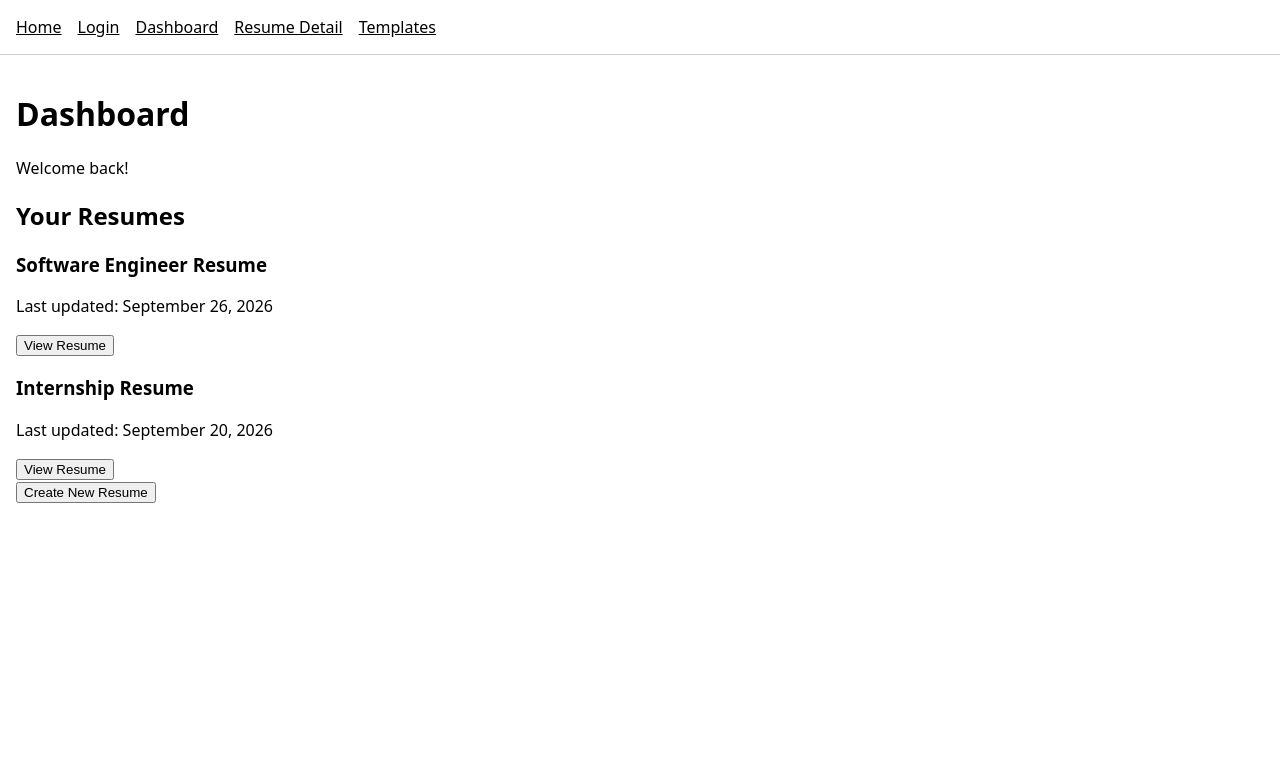
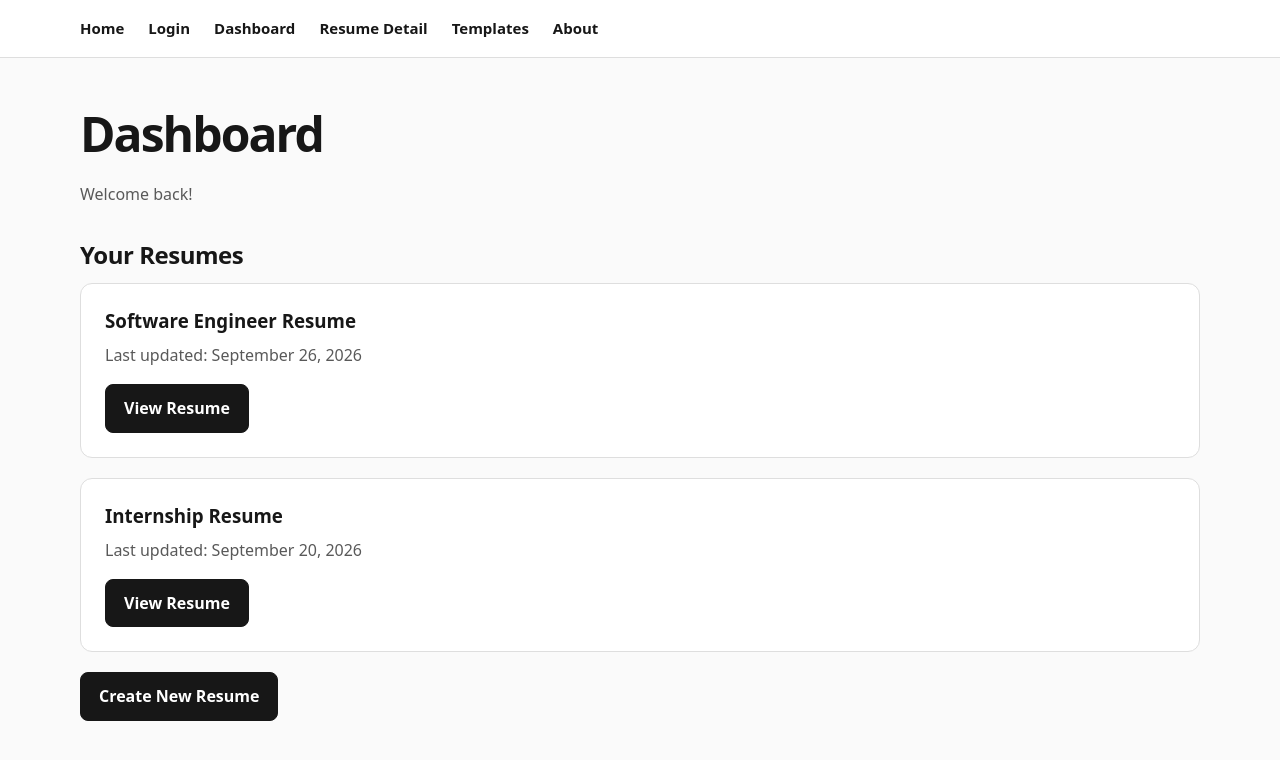
Before and after one commit to khushijmverma-beep/Rezz, a Next.js app: page /dashboard in a window 1280 px wide. Shown: the top 760 px of the page. Built offline with nearby package versions, Linux system fonts and the light colour scheme.

Commit message:
Week 2 about page creation - Vedant

```diff
--- a/app/dashboard/page.tsx
+++ b/app/(main)/dashboard/page.tsx
@@ -8,25 +8,19 @@ export default function DashboardPage() {
 
       <h2>Your Resumes</h2>
 
-      <div>
+      <div className="surface-card resume-summary">
         <h3>Software Engineer Resume</h3>
         <p>Last updated: September 26, 2026</p>
-        <Link href="/resume/demo">
-        <button>View Resume</button>
-        </Link>
+        <Link className="button-link" href="/resume/demo">View Resume</Link>
       </div>
 
-      <div>
+      <div className="surface-card resume-summary">
         <h3>Internship Resume</h3>
         <p>Last updated: September 20, 2026</p>
-        <Link href="/resume/demo">
-        <button>View Resume</button>
-        </Link>
+        <Link className="button-link" href="/resume/demo">View Resume</Link>
       </div>
 
-      <Link href="/templates">
-      <button>Create New Resume</button>
-      </Link>
+      <Link className="button-link" href="/templates">Create New Resume</Link>
     </main>
   );
 }
--- /dev/null
+++ b/app/(main)/layout.tsx
@@ -0,0 +1,10 @@
+import Navbar from "@/components/Navbar";
+
+export default function MainLayout({ children }: { children: React.ReactNode }) {
+  return (
+    <>
+      <Navbar />
+      <div className="site-content">{children}</div>
+    </>
+  );
+}
--- a/app/page.tsx
+++ b/app/(main)/page.tsx
@@ -7,9 +7,7 @@ export default function Home() {
 
       <p>Create and manage your resumes in one place.</p>
 
-      <Link href="/templates">
-      <button>Get Started</button>
-         </Link>
+      <Link className="button-link" href="/templates">Get Started</Link>
 
 
       <h2>Build Your Resume</h2>
--- a/app/resume/[id]/page.tsx
+++ b/app/(main)/resume/[id]/page.tsx
@@ -20,9 +20,7 @@ export default function ResumeDetailPage() {
       <h3>Skills</h3>
       <p>Java, Python, C++, Git</p>
 
-      <Link href="/dashboard">
-      <button>Edit Resume</button>
-      </Link>
+      <Link className="button-link" href="/dashboard">Edit Resume</Link>
     </main>
   );
 }
--- a/app/globals.css
+++ b/app/globals.css
@@ -2,11 +2,73 @@
   box-sizing: border-box;
 }
 
+:root {
+  color-scheme: light;
+  --background: #fafafa;
+  --foreground: #171717;
+  --muted: #595959;
+  --border: #dedede;
+}
+
 body {
   margin: 0;
-  font-family: system-ui, sans-serif;
+  background: var(--background);
+  color: var(--foreground);
+  font-family: system-ui, -apple-system, BlinkMacSystemFont, "Segoe UI", sans-serif;
+  line-height: 1.65;
 }
 
-a {
-  color: inherit;
+a { color: inherit; }
+button, input, textarea, select { font: inherit; }
+:focus-visible { outline: 2px solid #171717; outline-offset: 4px; }
+
+.site-nav {
+  display: flex;
+  flex-wrap: wrap;
+  align-items: center;
+  gap: 0.5rem 1.5rem;
+  padding: 1rem max(1.25rem, calc((100% - 1120px) / 2));
+  border-bottom: 1px solid var(--border);
+  background: #fff;
 }
+.site-nav a { text-decoration: none; font-size: 0.9375rem; font-weight: 600; }
+.site-nav a:hover { text-decoration: underline; text-underline-offset: 0.3em; }
+.site-content { max-width: 1160px; margin: 0 auto; padding: 3rem 1.25rem 5rem; }
+.auth-content { min-height: 100dvh; padding: 1.5rem; }
+.site-content h1 { font-size: clamp(2rem, 5vw, 3rem); line-height: 1.15; letter-spacing: -0.04em; margin: 0 0 1.25rem; }
+.site-content h2 { font-size: 1.5rem; line-height: 1.3; letter-spacing: -0.02em; margin: 2rem 0 0.75rem; }
+.site-content h3 { line-height: 1.4; margin: 1.5rem 0 0.5rem; }
+.site-content p { color: var(--muted); margin: 0 0 1rem; }
+.button-link {
+  display: inline-flex;
+  align-items: center;
+  justify-content: center;
+  min-height: 44px;
+  padding: 0.625rem 1.125rem;
+  border: 1px solid var(--foreground);
+  border-radius: 0.5rem;
+  background: var(--foreground);
+  color: #fff;
+  font-weight: 600;
+  text-decoration: none;
+}
+.button-link:hover { background: #363636; }
+.surface-card { padding: 1.5rem; background: #fff; border: 1px solid var(--border); border-radius: 0.75rem; }
+.surface-card h2, .surface-card h3 { margin-top: 0; }
+.resume-summary { margin-bottom: 1.25rem; }
+.about-intro { max-width: 800px; padding: 1.5rem 0 3rem; }
+.site-content .eyebrow { font-size: 0.75rem; font-weight: 700; letter-spacing: 0.12em; }
+.about-intro h1 { font-size: clamp(2.5rem, 7vw, 4.5rem); }
+.about-lead { font-size: 1.125rem; max-width: 680px; }
+.about-intro .button-link { margin-top: 0.75rem; }
+.about-section { border-top: 1px solid var(--border); padding: 0.5rem 0 1.5rem; }
+.about-section p { max-width: 700px; }
+.about-grid { display: grid; grid-template-columns: repeat(3, minmax(0, 1fr)); gap: 1.25rem; }
+.about-grid h2 { font-size: 1.25rem; }
+.about-grid p:last-child { margin-bottom: 0; }
+
+@media (max-width: 700px) {
+  .site-content { padding-top: 2rem; }
+  .about-grid { grid-template-columns: 1fr; }
+  .about-intro { padding-top: 0; }
+}
--- a/app/layout.tsx
+++ b/app/layout.tsx
@@ -1,5 +1,4 @@
 import type { Metadata } from "next";
-import Navbar from "@/components/Navbar";
 import "./globals.css";
 
 export const metadata: Metadata = {
@@ -10,10 +9,7 @@ export const metadata: Metadata = {
 export default function RootLayout({ children }: LayoutProps<"/">) {
   return (
     <html lang="en">
-      <body>
-        <Navbar />
-        <main style={{ padding: "1rem" }}>{children}</main>
-      </body>
+      <body>{children}</body>
     </html>
   );
 }
--- /dev/null
+++ b/app/login/layout.tsx
@@ -0,0 +1,3 @@
+export default function LoginLayout({ children }: { children: React.ReactNode }) {
+  return <div className="auth-content">{children}</div>;
+}
--- a/app/login/page.tsx
+++ b/app/login/page.tsx
@@ -31,7 +31,7 @@ export default function LoginPage() {
 
       </form>
 
-      <p>Don't have an account? Sign up</p>
+      <p>Don&apos;t have an account? Sign up</p>
     </main>
   );
 }
--- a/components/Navbar.tsx
+++ b/components/Navbar.tsx
@@ -2,12 +2,13 @@ import Link from "next/link";
 
 export default function Navbar() {
   return (
-    <nav style={{ display: "flex", gap: "1rem", padding: "1rem", borderBottom: "1px solid #ccc" }}>
+    <nav className="site-nav" aria-label="Main navigation">
       <Link href="/">Home</Link>
       <Link href="/login">Login</Link>
       <Link href="/dashboard">Dashboard</Link>
       <Link href="/resume/demo">Resume Detail</Link>
       <Link href="/templates">Templates</Link>
+      <Link href="/about">About</Link>
     </nav>
   );
 }
```
Also changed, not shown: app/(main)/about/page.tsx (added, +31 -0 lines), app/(main)/templates/page.tsx (renamed from app/templates/page.tsx).
